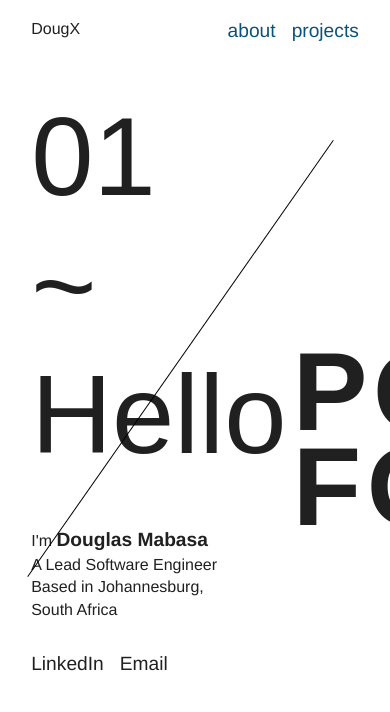
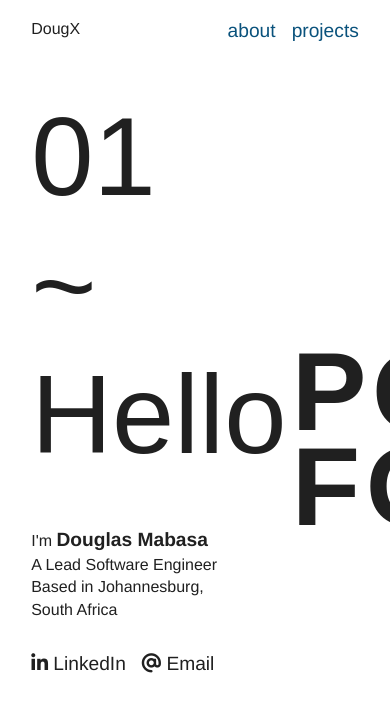
Before and after one commit to dougx/portfolio, a plain HTML site: page index.html in a window 390 px wide. Shown: the top 712 px of the page. Drawn offline with Linux system fonts and the light colour scheme; a web font is replaced by a local one.

Commit message:
testing font awesome icons

```diff
--- a/index.css
+++ b/index.css
@@ -137,3 +137,24 @@ a:visited {
   font-size: 7rem;
   letter-spacing: 0.05em;
 }
+
+/* Extra small devices (phones, 600px and down) */
+@media only screen and (max-width: 600px) {
+  .line {
+    display: none;
+  }
+}
+/* Small devices (portrait tablets and large phones, 600px and up) */
+@media only screen and (min-width: 600px) {
+}
+/* Medium devices (landscape tablets, 768px and up) */
+@media only screen and (min-width: 768px) {
+
+}
+/* Large devices (laptops/desktops, 992px and up) */
+@media only screen and (min-width: 992px) {
+}
+/* Extra large devices (large laptops and desktops, 1200px and up) */
+@media only screen and (min-width: 1200px) {
+
+}
--- a/index.html
+++ b/index.html
@@ -29,8 +29,8 @@
           <p>A Lead Software Engineer</p>
           <p>Based in Johannesburg, South Africa</p>
           <ul class="social">
-            <li><a href="https://www.linkedin.com/in/dmabasa" target="_blank">LinkedIn</a></li>
-            <li><a href="mailto:mabasads@gmail.com">Email</a></li>
+            <li><a href="https://www.linkedin.com/in/dmabasa" target="_blank"><i class="fa-brands fa-linkedin-in"></i> LinkedIn</a></li>
+            <li><a href="mailto:mabasads@gmail.com"><i class="fa-solid fa-at"></i> Email</a></li>
           </ul>
         </div>
       </div>
@@ -42,5 +42,6 @@
         </div>
       </div>
     </main>
+    <script src="https://kit.fontawesome.com/70886e827d.js" crossorigin="anonymous"></script>
   </body>
 </html>
```
